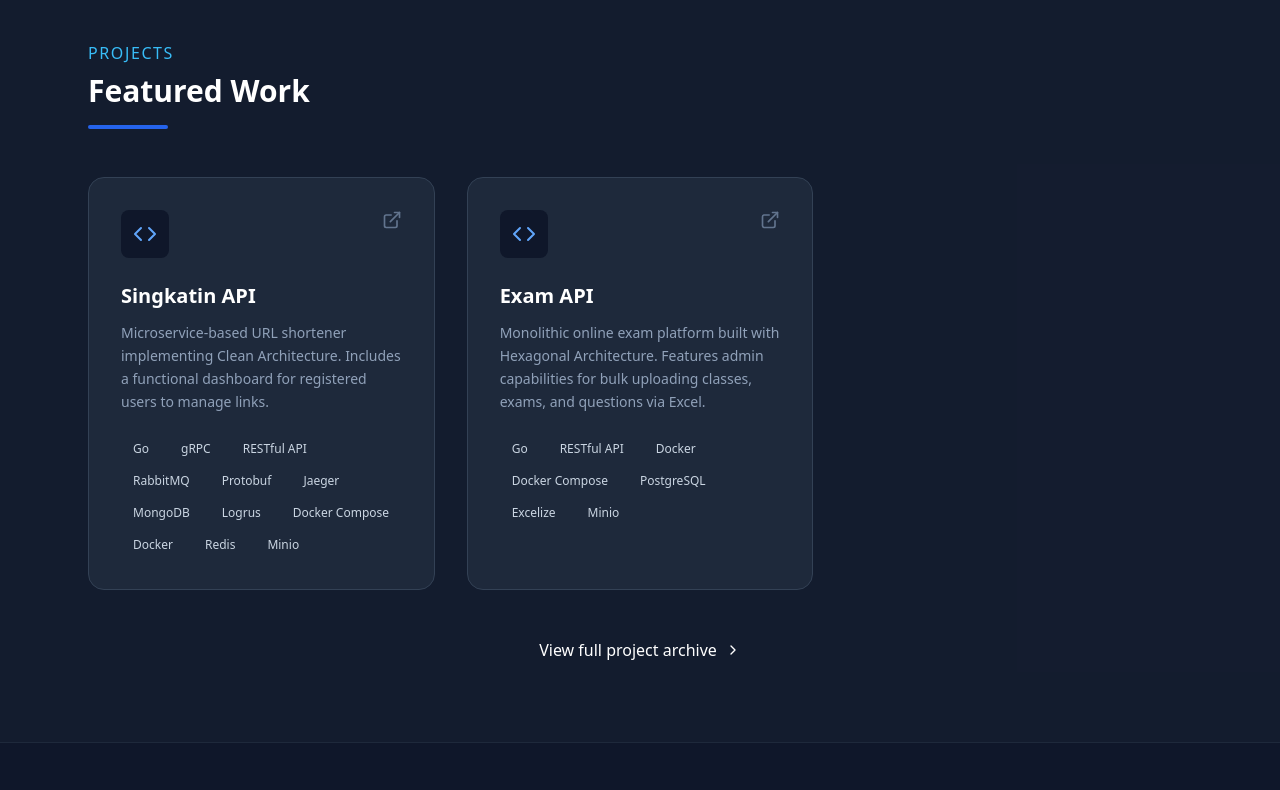
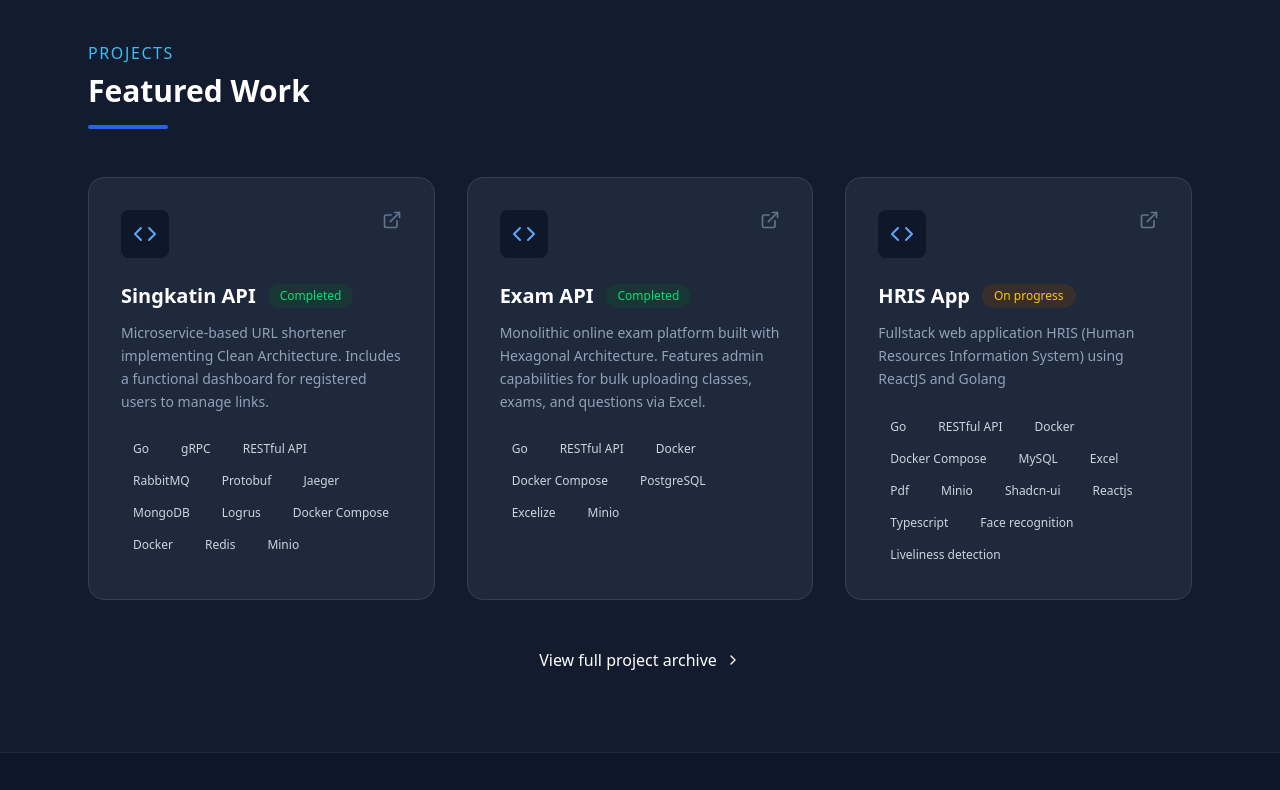
Before and after one commit to PickHD/pickfolio, a React (Vite) app: page / in a window 1280 px wide. Shown: the part 2377-3167 px from the top of the page. Built offline with nearby package versions, Linux system fonts and the light colour scheme.

Commit message:
feat: add label status on section projects, add new entry projects

```diff
--- a/src/App.jsx
+++ b/src/App.jsx
@@ -32,8 +32,8 @@ const SKILLS = [
     name: 'Building Clean / Hexagonal Architechture',
     icon: <Terminal size={20} />,
   },
-  { name: 'MySQL, PostgreSQL, Redis, MongoDB', icon: <Database size={20} /> },
-  { name: 'Docker', icon: <Rocket size={20} /> },
+  { name: 'MySQL, PostgreSQL, Redis, MongoDB, Minio', icon: <Database size={20} /> },
+  { name: 'Docker, NginX, AWS, Linux', icon: <Rocket size={20} /> },
 ];
 
 const EXPERIENCE = [
@@ -96,12 +96,35 @@ const PROJECTS = [
       'Minio',
     ],
     link: LINKS.github + '/singkatin-revamp',
+    status: 'Completed',
   },
   {
     title: 'Exam API',
     desc: 'Monolithic online exam platform built with Hexagonal Architecture. Features admin capabilities for bulk uploading classes, exams, and questions via Excel.',
     tech: ['Go', 'RESTful API', 'Docker', 'Docker Compose', 'PostgreSQL', 'Excelize', 'Minio'],
     link: LINKS.github + '/exam-api',
+    status: 'Completed',
+  },
+  {
+    title: 'HRIS App',
+    desc: 'Fullstack web application HRIS (Human Resources Information System) using ReactJS and Golang',
+    tech: [
+      'Go',
+      'RESTful API',
+      'Docker',
+      'Docker Compose',
+      'MySQL',
+      'Excel',
+      'Pdf',
+      'Minio',
+      'Shadcn-ui',
+      'Reactjs',
+      'Typescript',
+      'Face recognition',
+      'Liveliness detection',
+    ],
+    link: LINKS.github + '/hris-app',
+    status: 'On progress',
   },
 ];
 
@@ -382,7 +405,18 @@ const Projects = () => {
                     <ExternalLink size={20} />
                   </a>
                 </div>
-                <h3 className="mb-3 text-xl font-bold text-white">{project.title}</h3>
+                <div className="mb-3 flex items-center gap-3">
+                  <h3 className="text-xl font-bold text-white">{project.title}</h3>
+                  <span
+                    className={`rounded-full px-3 py-1 text-xs font-medium ${
+                      project.status === 'On progress'
+                        ? 'bg-yellow-900/30 text-yellow-400'
+                        : 'bg-green-900/30 text-green-400'
+                    }`}
+                  >
+                    {project.status}
+                  </span>
+                </div>
                 <p className="mb-6 text-sm leading-relaxed text-slate-400">{project.desc}</p>
                 <div className="mt-auto flex flex-wrap gap-2">
                   {project.tech.map((t) => (
```
